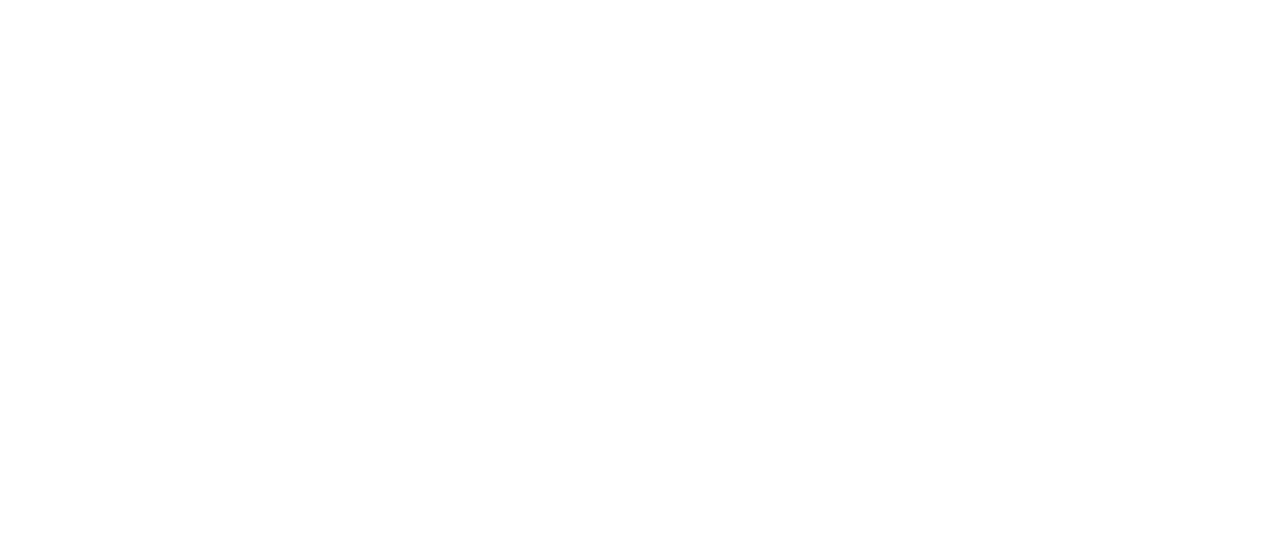
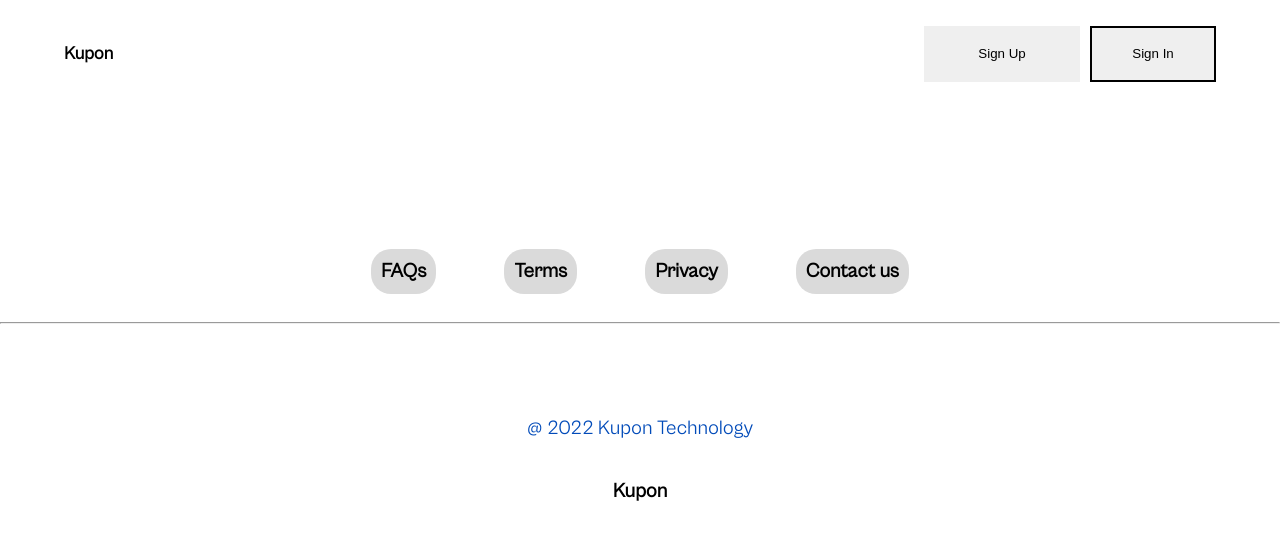
Before and after one commit to devs-22/Kupon-V2, a React (Create React App) app: page /FAQ in a window 1280 px wide. Before the commit this address had no page. Shown: the top 540 px of the page. Built offline with nearby package versions, Linux system fonts and the light colour scheme.

Commit message:
added header and footer

```diff
--- a/package.json
+++ b/package.json
@@ -3,6 +3,7 @@
   "version": "0.1.0",
   "private": true,
   "dependencies": {
+    "@emotion/react": "^11.10.4",
     "@emotion/styled": "^11.9.3",
     "@mui/icons-material": "^5.8.4",
     "@mui/material": "^5.9.1",
--- a/src/App.tsx
+++ b/src/App.tsx
@@ -4,6 +4,7 @@
 import SignUp from './pages/SignUp/SignUp';
 import './App.css';
 import LearnMore from './pages/LearnMore/LearnMore';
+import FAQ from './pages/FAQ/FAQ';
 
 function App() {
   return (
@@ -14,6 +15,7 @@
           <Route path="/SignUp" element={<SignUp />} />
           <Route path="/SignIn" element={<SignIn />} />
           <Route path="/LearnMore" element={<LearnMore />} />
+          <Route path="/FAQ" element={<FAQ />} />
         </Routes>
       </Router>
     </div>
--- a/src/pages/FAQ/FAQ.tsx
+++ b/src/pages/FAQ/FAQ.tsx
@@ -1,8 +1,19 @@
-import React from 'react'
+import Header from '../../components/Header/Header'
+import Footer from '../../components/Footer/Footer'
 
 const FAQ = () => {
   return (
-    <div>FAQ</div>
+    <div className="FAQ__root">
+      <header>
+        <Header />
+      </header>
+      <div className="FAQ__topic">
+        <img src={require('../../assets/Polypodium.svg').default} alt="" className='hand'/>
+      </div>
+      <footer>
+        <Footer />
+      </footer>
+    </div>
   )
 }
 
```
Also changed, not shown: 1 other file (tests, documents, lock files or other folders).
